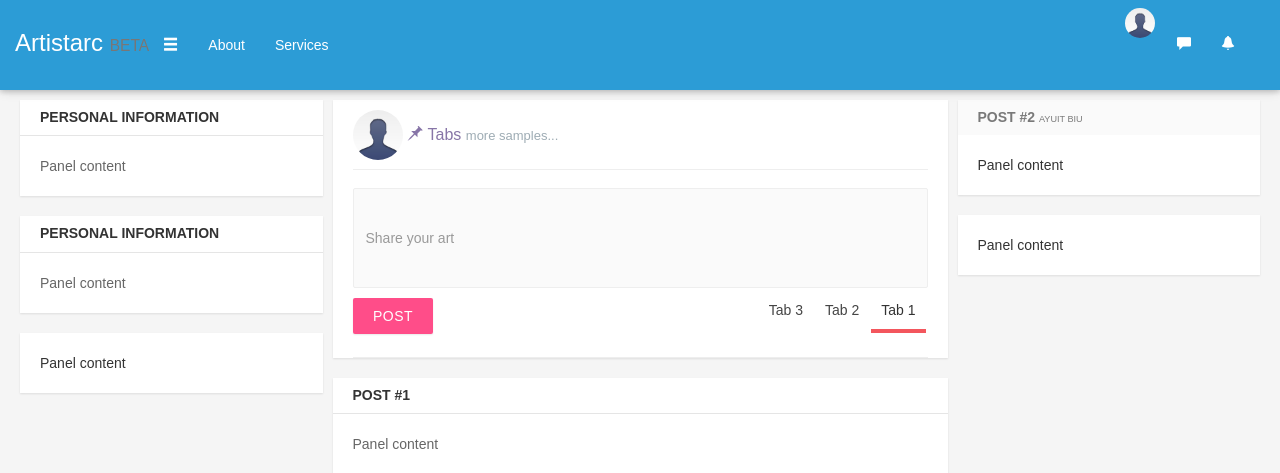
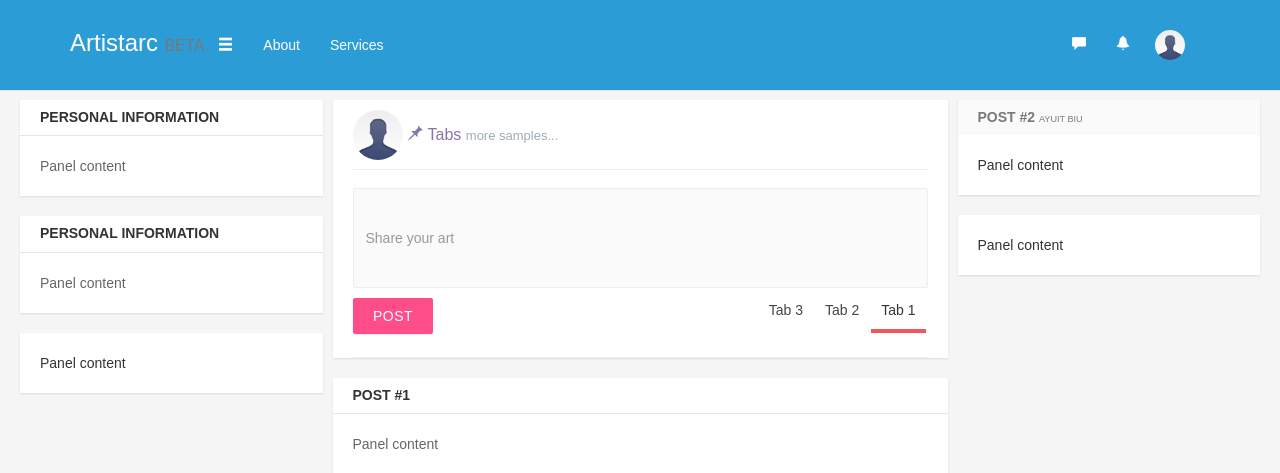
Before and after one commit to nuketor/artistarc-beta, a PHP site: page /home.php in a window 1280 px wide. Shown: the top 473 px of the page. Run offline with PHP 8.4, Linux system fonts and the light colour scheme; the visitor is signed in with stand-in values (Sample User, id 1); data that the repository does not hold is empty.

Commit message:
changing navbar

```diff
--- a/php/navbar_h.php
+++ b/php/navbar_h.php
@@ -1,7 +1,6 @@
 <!-- Navigation -->
-    <nav class="navbar navbar-inverse navbar-fixed-top zero-space shado" role="navigation">
-        <div class="container-fluid" style="margin:0px">
-            <!-- Brand and toggle get grouped for better mobile display -->
+<nav class="navbar navbar-inverse navbar-fixed-top" role="navigation">
+        <div class="container">
             <div class="navbar-header">
                 <button type="button" class="navbar-toggle" data-toggle="collapse" data-target="#bs-example-navbar-collapse-1">
                     <span class="sr-only">Toggle navigation</span>
@@ -16,7 +15,7 @@
                   </small></h3></a>
             </div>
             <!-- Collect the nav links, forms, and other content for toggling -->
-            <div class="collapse navbar-collapse notf" id="bs-example-navbar-collapse-1">
+            <div class="collapse navbar-collapse" id="bs-example-navbar-collapse-1">
                 <ul class="nav navbar-nav">
                     <li>
                         <a href="#">About</a>
@@ -25,6 +24,7 @@
                         <a href="#">Services</a>
                     </li>
                 </ul>
+
                 <div>
                 <ul class="nav navbar-nav" style="float:right;padding-right:15px;">
                     <li>
@@ -32,12 +32,12 @@
 	                        <span class="glyphicon glyphicon-comment" aria-hidden="true"></span>
                         </a>
                     </li>
-                    <li>
-                        <a href="#">
+                    <li class="dropdown hidden-xs">
+                        <a href="#" data-target="#" class="dropdown-toggle waves-effect waves-light" data-toggle="dropdown" aria-expanded="false">
 	                        <span class=" glyphicon glyphicon-bell" aria-hidden="true"></span>
                         </a>
                     </li>
-                    <!--<li>
+                    <li>
 	                    <a href="" style="padding: 10px;" class="dropdown-toggle dropdown" data-toggle="dropdown" aria-haspopup="true" aria-expanded="false">
 	                    <img src="./img/user_profile/0001.jpg" class="img-circle usr-pic"></a>
 		                    <ul class="dropdown-menu">
@@ -46,12 +46,12 @@
                                         <li><a href=""><i class="md md-lock"></i> Lock screen</a></li>
                                         <li><a href="./php/logout.php"><i class="md md-settings-power"></i> Logout</a></li>
 	                            </ul>
-                    </li>-->
+                    </li>
                 </ul>
                 </div>
             </div>
             <!-- /.navbar-collapse -->
-                        <div class="navbar-header user-settings" style="float:right">
+                       <!-- <div class="navbar-header user-settings" style="float:right">
 
 	                    <a href="" style="padding: 10px;" class="dropdown-toggle dropdown" data-toggle="dropdown" aria-haspopup="true" aria-expanded="false">
 		                    <img src="./img/user_profile/0001.jpg" class="img-circle usr-pic">
@@ -63,7 +63,8 @@
                                     <li><a href=""><i class="md md-lock"></i> Lock screen</a></li>
                                     <li><a href="./php/logout.php"><i class="md md-settings-power"></i> Logout</a></li>
                             </ul>
-	                 </div>
+	                 </div>-->
+            <!-- /.navbar-collapse -->
         </div>
         <!-- /.container -->
     </nav>
```
